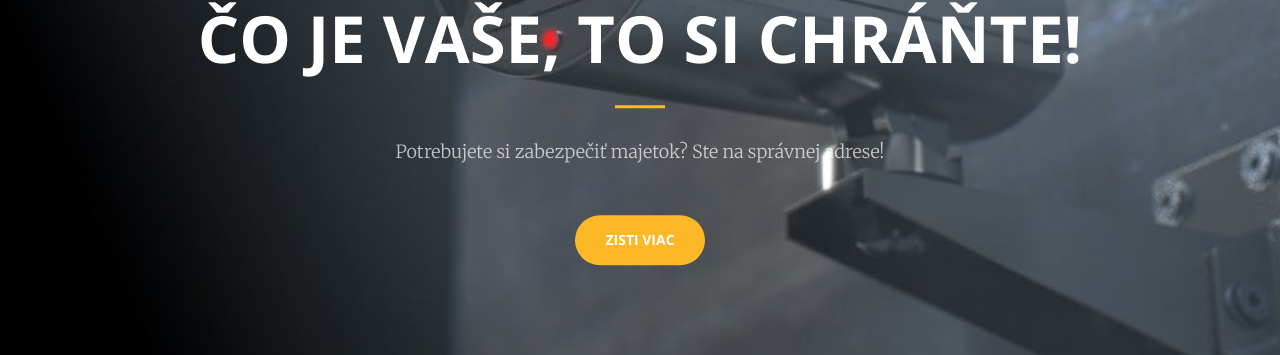
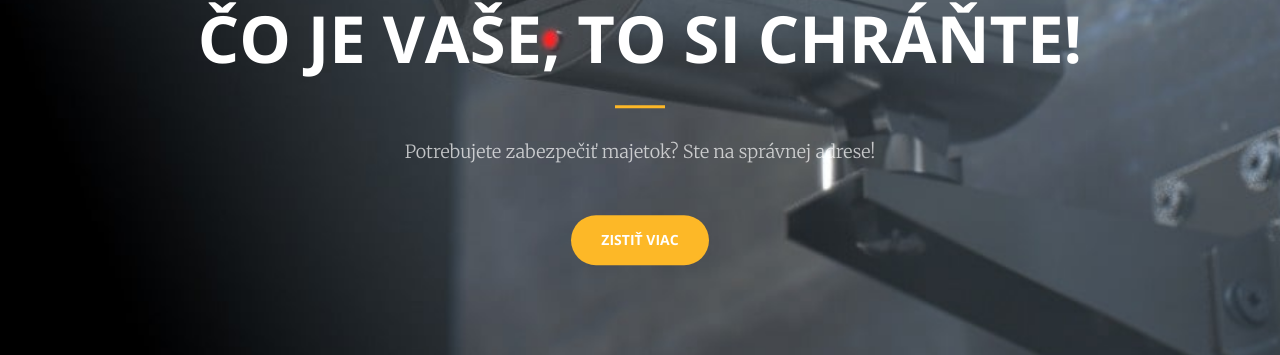
Before and after one commit to stesi13/simexing, a Jekyll site: the page built from index.html, in a window 1280 px wide and 900 px high. Shown: the part 316-671 px from the top of the window. Built offline with Jekyll 4.4.1, drawn with Linux system fonts in a browser that asks for light colours.

Commit message:
Update header.html

```diff
--- a/_includes/header.html
+++ b/_includes/header.html
@@ -3,8 +3,8 @@
         <div class="header-content-inner">
             <h1>Čo je Vaše, to si chráňte!</h1>
             <hr>
-            <p>Potrebujete si zabezpečiť majetok? Ste na správnej adrese!</p>
-            <a href="#about" class="btn btn-primary btn-xl page-scroll">Zisti viac</a>
+            <p>Potrebujete zabezpečiť majetok? Ste na správnej adrese!</p>
+            <a href="#about" class="btn btn-primary btn-xl page-scroll">Zistiť viac</a>
         </div>
     </div>
 </header>
```
